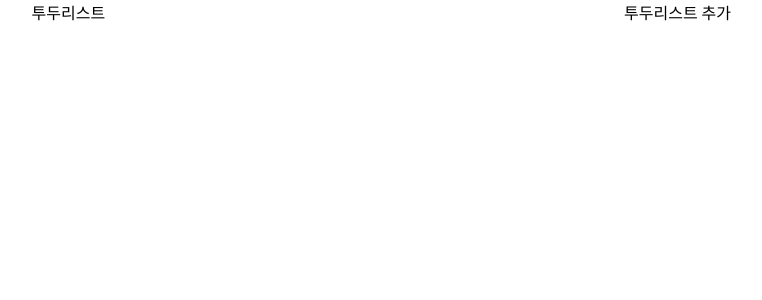
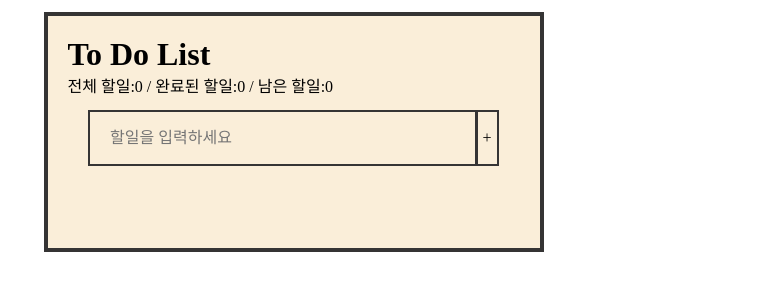
Before and after one commit to EunJaePark/todolist0326ej, a Vue app: page /#/ in a window 1280 px wide. Shown: the top 300 px of the page, without its empty margins (16-778 px from the left). Built offline with nearby package versions, Linux system fonts and the light colour scheme.

Commit message:
todolist
강의 정리자료 보고 혼자 만들어봄.
- vuetify사용 안함.

```diff
--- a/src/components/Home.vue
+++ b/src/components/Home.vue
@@ -1,12 +1,21 @@
 <template>
-    <v-layout row>
-        <v-flex xs6>
-            <List/>
-        </v-flex>
-        <v-flex xs6>
-            <ListAdd/>
-        </v-flex>
-    </v-layout>
+    <div class="homeCont">
+        <h1>To Do List</h1>
+        <p>전체 할일:{{ todoList.length }} / 완료된 할일:{{ countDone }} / 남은 할일:{{ todoList.length - countDone }} </p>
+        <div class="listbox">
+            <ListAdd
+                @listAdd1 = "listAdd11"
+                @listEdit3 = "listEdit4"
+            />
+        </div>
+        <div class="listbox">
+            <List
+                :todoList = "todoList"
+                @statusControl = "statusControl1"
+                @listDelete = "listDelete1"
+            />
+        </div>
+    </div>
 </template>
 
 <script>
@@ -17,7 +26,42 @@ export default{
     components: {
         List,
         ListAdd
+    },
+    data() {
+        return {
+            todoList: []
+        }
+    },
+    computed: {
+        countDone() {
+            let count = 0
+            this.todoList.forEach( list => {
+                if( list.status === 'done' ) count++
+            } )
+            return count
+        }
+    },
+    methods: {
+        listAdd11(memo) {
+            console.log('받았어!');
+
+            this.todoList.push({memo:memo, status:'created'})
+        },
+        statusControl1(index, status) {
+            this.todoList[index].status = status
+        },
+        listDelete1(index) {
+            this.todoList.splice(index, 1)
+        },
+        listEdit4(index, memo) {
+            this.todoList[index].memo = memo
+        }
     }
 }
 
 </script>
+
+<style scoped>
+.homeCont{ border:4px solid #353434; width:500px; padding:20px; background-color:rgb(250, 238, 217); }
+.listbox{  width:90%; margin:15px auto; }
+</style>
--- a/src/components/List.vue
+++ b/src/components/List.vue
@@ -1,5 +1,55 @@
 <template>
-    <div>
-        투두리스트
+    <div class="listBox">
+        <div
+            class="todoListBox"
+            v-for="(list, index) in todoList"
+            :key="index"
+        >
+            <p
+                :class="{'done':list.status === 'done'}"
+            >{{ list.memo }}</p>
+            <!-- <p>{{ list.status }}</p> -->
+
+            <div class="btns">
+                <button
+                    v-if="list.status === 'created'"
+                    @click="$emit('statusControl', index, 'done')"
+                >완료</button>
+                <button
+                    v-else
+                    @click="$emit('statusControl', index , 'created')"
+                >부활</button>
+                <button
+                    @click="$emit('listDelete', index)"
+                >제거</button>
+                <button
+                    v-if="list.status === 'created'"
+                    @click="listEdit1(list.memo, index)"
+                >수정</button>
+            </div>
+        </div>
     </div>
 </template>
+
+<script>
+import { eventBusEdit } from '../main'
+
+export default {
+    props: [ 'todoList' ],
+    methods: {
+        listEdit1(memo, index) {
+            eventBusEdit.listEdit(memo, index)
+        }
+    }
+}
+</script>
+
+<style scoped>
+.listBox{  width:100%; margin-top:30px; display:inline-block; }
+.todoListBox{ border-bottom:2px solid #353434; padding:10px 20px; }
+.todoListBox + .todoListBox{ margin-top:20px; }
+.btns{ outline:1px solid red; }
+.btns > button{ outline:1px solid lime; }
+
+.done{ color:rgba(53, 52, 52, .3); text-decoration:line-through; }
+</style>
--- a/src/components/ListAdd.vue
+++ b/src/components/ListAdd.vue
@@ -1,5 +1,68 @@
 <template>
     <div>
-        투두리스트 추가
+        <input
+            v-model="memo"
+            placeholder="할일을 입력하세요"
+        />
+        <button
+            v-if="mode === 'add'"
+            @click="listAdd"
+        >+</button>
+        <button
+            v-else
+            @click="listEdit2"
+        >
+            수정
+        </button>
     </div>
 </template>
+
+<script>
+import { eventBusEdit } from '../main'
+
+export default{
+    data() {
+        return {
+            memo: null,
+            index: null,
+            mode: 'add'
+        }
+    },
+    created() {
+        eventBusEdit.$on('listEdit0', (memo, index) => {
+            console.log(memo, index);
+            this.memo = memo
+            this.index = index
+            this.mode = 'edit'
+        })
+    },
+    methods: {
+        listAdd(){
+            console.log('할일 추가');
+            if(this.memo === null) {
+                alert('추가할 할일을 입력해 주세요.')
+            } else {
+                console.log(this.memo);
+
+                this.$emit('listAdd1', this.memo)
+                this.memo = null
+            }
+        },
+        listEdit2() {
+            if(this.memo === null) {
+                alert('할일을 입력해 주세요!')
+            } else{
+                this.$emit('listEdit3', this.index, this.memo)
+                this.memo = null
+                this.mode = 'add'
+            }
+        }
+    }
+}
+</script>
+
+<style scoped>
+input{ outline:2px solid #353434; width:calc(100% + -21px); padding:17px 20px; }
+button{ outline:2px solid #353434; width:20px; margin-left:1px; padding:17px 0;   }
+button:hover{ background-color:#353434; color:#fff; }
+</style>
--- a/src/main.js
+++ b/src/main.js
@@ -7,6 +7,14 @@ import '@babel/polyfill'
 
 Vue.config.productionTip = false
 
+export const eventBusEdit = new Vue({
+  methods: {
+    listEdit(memo, index) {
+      this.$emit('listEdit0', memo, index)
+    }
+  }
+})
+
 new Vue({
   router,
   store,
```
